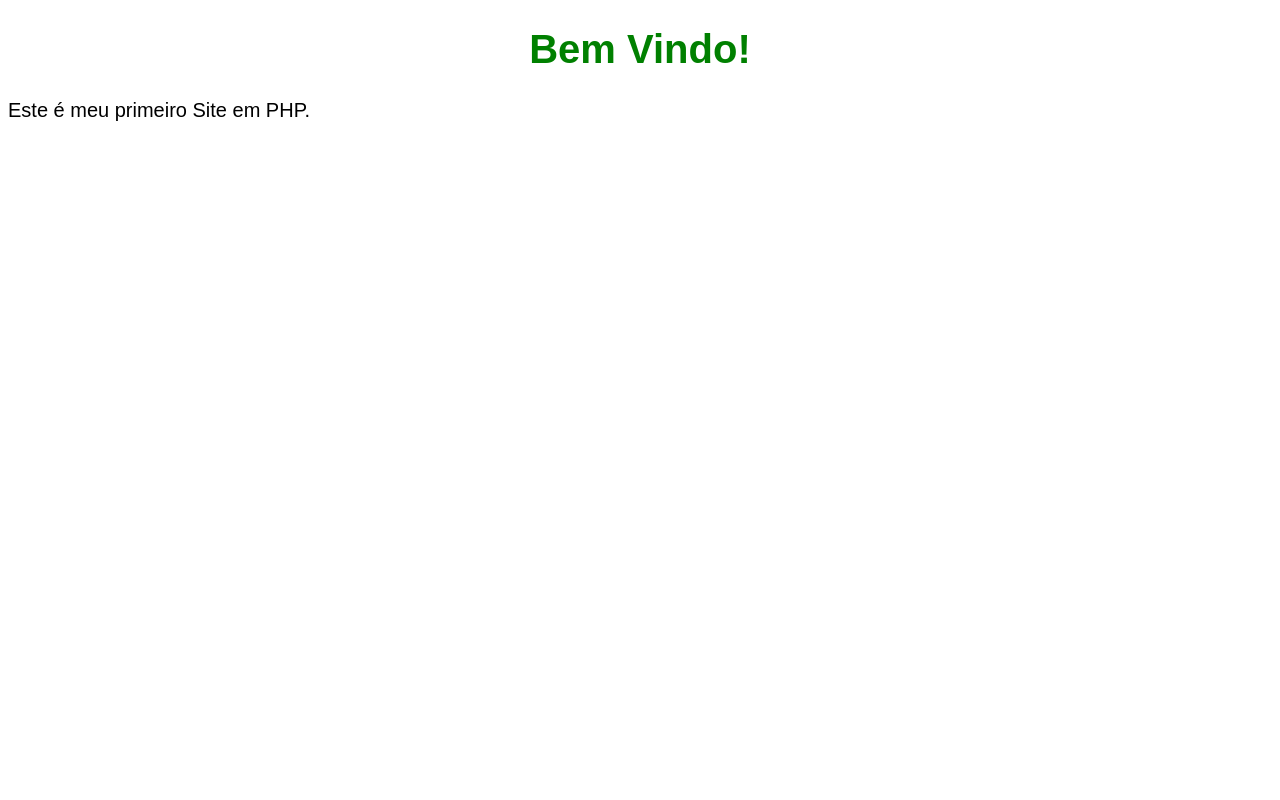
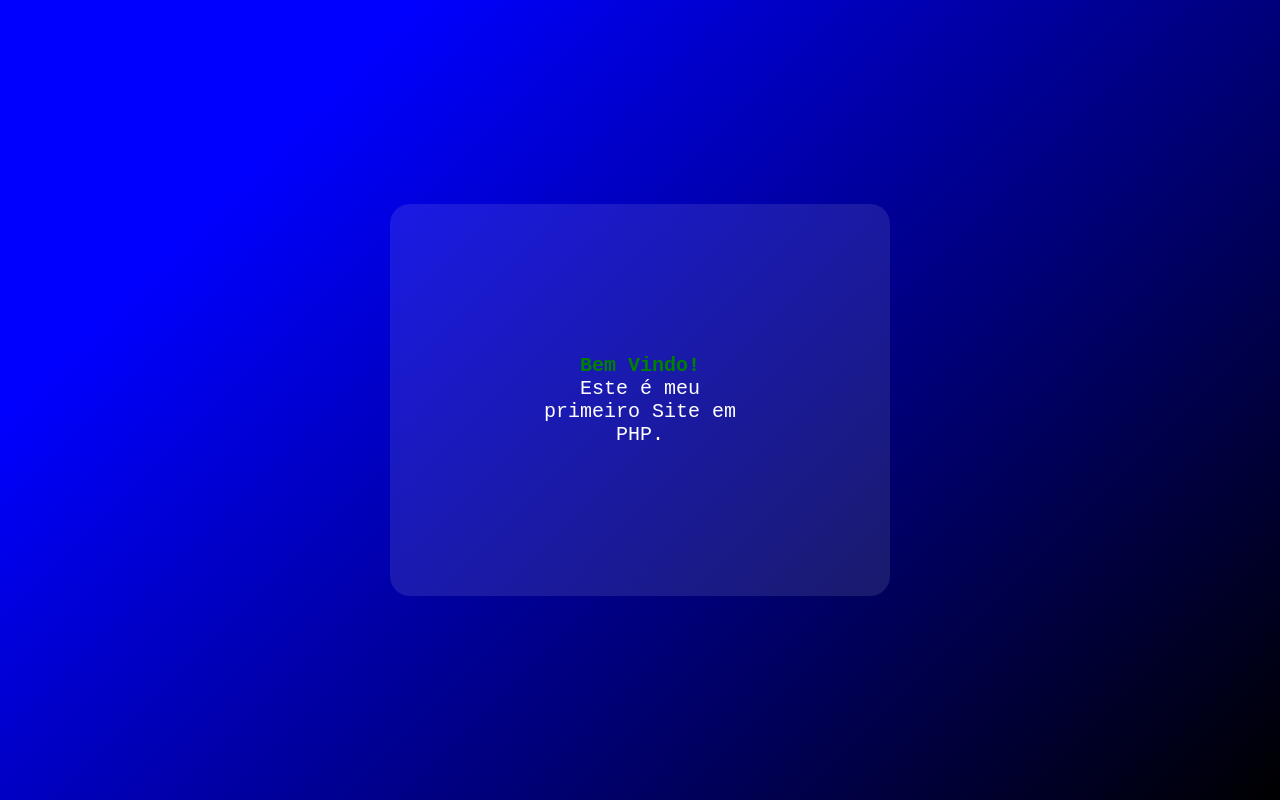
Before and after one commit to lowergm/Estudos-PHP, a PHP site: page / in a window 1280 px wide. Run offline with PHP 8.4, Linux system fonts and the light colour scheme.

Commit message:
Update style.css

```diff
--- a/public/style.css
+++ b/public/style.css
@@ -1,10 +1,37 @@
+* {
+    color: #fff;
+    margin: 0;
+    padding: 0;
+    box-sizing: border-box;
+    font-size: 15pt;
+    font-family: 'Courier New', Courier, monospace;
+}
+
 body {
-    font-size: 15pt;
-    font-family: Arial, Helvetica, sans-serif;
+    width: 100%;
+    margin: 0;
+    display: flex;
+    justify-content: center;
+    align-items: center;
+    color: #fff;
+    height: 100vh;
+    background: linear-gradient(135deg, blue 20%, black 100%);
+
+}
+
+.div-main {
+    padding: 150px;
+    display: flex;
+    width: 500px;
+    border-radius: 20px;
+    justify-content: center;
+    align-items: center;
+    text-align: center;
+    flex-direction: column;
+    background: rgba(255, 255, 255, 0.1);
+    backdrop-filter: blur(12px);
 }
 
 h1 {
     color: green;
-    display: flex;
-    justify-content: center;
 }
```
